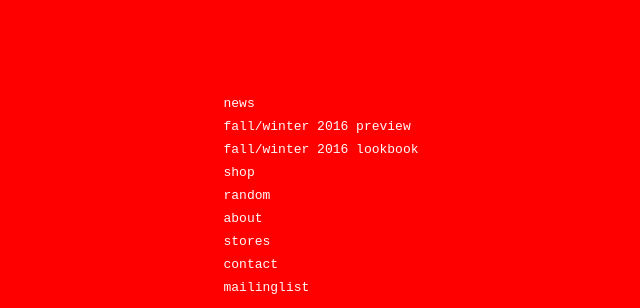
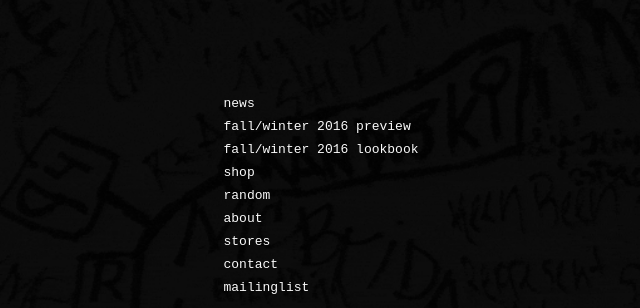
Before and after one commit to NadezhdaGit/nadezhdagit.github.io, a plain HTML site: page index.html in a window 1280 px wide. Shown: the part 271-579 px from the top of the page, without its empty margins (319-959 px from the left). Drawn offline with Linux system fonts and the light colour scheme.

Commit message:
одинаковое оформление для всех устройств+ правильный адрес в мете

```diff
--- a/index.html
+++ b/index.html
@@ -3,7 +3,7 @@
 <head>
   <meta charset="UTF-8">
   <meta property="og:type" content="article">
-  <meta property="og:url" content="https://www.nadezhdagit.github.io">
+  <meta property="og:url" content="https://nadezhdagit.github.io">
   <meta property="og:title" content="Hand made supreme">
   <meta property="og:image" content="images/logo.png">
   <meta property="og:description" content="Hand made supreme by Nadi">
--- a/style.css
+++ b/style.css
@@ -76,8 +76,5 @@ a{
   transition-duration: 0.5s;
   /*или transition: background-color 1s;*/
 }
-@media all and (orientation:landscape){
-  body{
-    background: red;
-  }
+
 }
```
